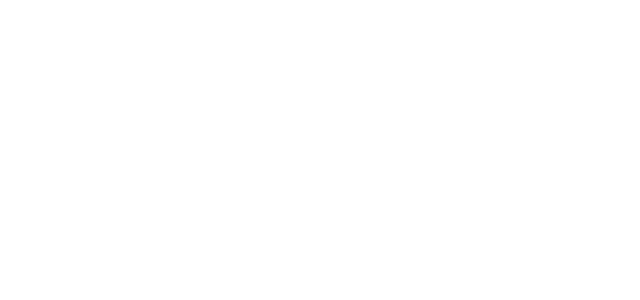
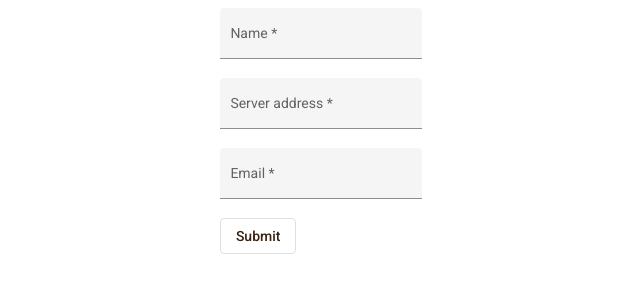
Before and after one commit to lazarevicivana/doctor-portal-fe, an Angular app: page /bloodBank/add in a window 1280 px wide. Before the commit this address led to /. Shown: the top 300 px of the page, without its empty margins (319-959 px from the left). Built offline with nearby package versions, Linux system fonts and the light colour scheme.

Commit message:
Implemented blood bank registration

```diff
--- /dev/null
+++ b/src/app/modules/hospital/bloodbank-registration/bloodbank-registration.component.css
@@ -0,0 +1,13 @@
+.mat-stroked-button {
+    color: #382110;
+}
+
+div {
+    width: 40%;
+    margin: auto;
+}
+
+mat-form-field {
+    width: 100%;
+    margin: auto;
+}
--- /dev/null
+++ b/src/app/modules/hospital/bloodbank-registration/bloodbank-registration.component.html
@@ -0,0 +1,19 @@
+<div class="container">
+    <div>
+        <mat-form-field appearance="fill">
+            <mat-label>Name</mat-label>
+            <input matInput [(ngModel)]="bloodBank.name" required>
+        </mat-form-field><br>
+        <mat-form-field appearance="fill">
+            <mat-label>Server address</mat-label>
+            <input matInput [(ngModel)]="bloodBank.serverAddress" required>
+        </mat-form-field><br>
+        <mat-form-field appearance="fill">
+            <mat-label>Email</mat-label>
+            <input type="email" name="email" matInput [(ngModel)]="bloodBank.email" required>
+        </mat-form-field><br>
+        <button mat-stroked-button (click)="createBloodBank()" required>
+            Submit
+        </button>
+    </div>
+</div>
--- /dev/null
+++ b/src/app/modules/hospital/bloodbank-registration/bloodbank-registration.component.ts
@@ -0,0 +1,29 @@
+import { Component } from '@angular/core';
+import { Router } from '@angular/router';
+import { BloodBank } from '../model/bloodBank.model';
+import { BloodBankService } from '../services/blood-bank.service';
+
+@Component({
+  selector: 'app-bloodbank-registration',
+  templateUrl: './bloodbank-registration.component.html',
+  styleUrls: ['./bloodbank-registration.component.css']
+})
+export class BloodbankRegistrationComponent{
+
+  public bloodBank: BloodBank = new BloodBank();
+
+  constructor(private bloodBankService: BloodBankService, private router: Router) { }
+
+  public createBloodBank() {
+    if (!this.isValidInput()) return;
+    this.bloodBankService.createBloodBank(this.bloodBank).subscribe(res => {
+      console.log("Success!")
+    });
+  }
+
+  private isValidInput(): boolean {
+    return this.bloodBank?.name != '' && this.bloodBank?.serverAddress != '' && this.bloodBank?.email != '';
+  }
+
+
+}
--- a/src/app/modules/hospital/hospital.module.ts
+++ b/src/app/modules/hospital/hospital.module.ts
@@ -7,12 +7,14 @@
 import { RoomDetailComponent } from "./room-detail/room-detail.component";
 import { RoomsComponent } from "./rooms/rooms.component";
 import { UpdateRoomComponent } from "./update-room/update-room.component";
+import { BloodbankRegistrationComponent } from './bloodbank-registration/bloodbank-registration.component';
 
 const routes: Routes = [
   { path: 'rooms', component: RoomsComponent },
   { path: 'rooms/add', component: CreateRoomComponent },
   { path: 'rooms/:id', component: RoomDetailComponent },
   { path: 'rooms/:id/update', component: UpdateRoomComponent },
+  { path: 'bloodBank/add', component: BloodbankRegistrationComponent}
 ];
 
 @NgModule({
@@ -20,7 +22,8 @@
     RoomsComponent,
     RoomDetailComponent,
     CreateRoomComponent,
-    UpdateRoomComponent
+    UpdateRoomComponent,
+    BloodbankRegistrationComponent
   ],
   imports: [
     CommonModule,
--- /dev/null
+++ b/src/app/modules/hospital/model/bloodBank.model.ts
@@ -0,0 +1,15 @@
+export class BloodBank {
+    id: number = 0;
+    name: string = '';
+    serverAddress: string = '';
+    email: string = '';
+
+    public constructor(obj?: any) {
+        if (obj) {
+            this.id = obj.id;
+            this.name = obj.name;
+            this.serverAddress = obj.serverAddress;
+            this.email = obj.email;
+        }
+    }
+}
--- /dev/null
+++ b/src/app/modules/hospital/services/blood-bank.service.ts
@@ -0,0 +1,19 @@
+import { HttpClient, HttpHeaders } from '@angular/common/http';
+import { Injectable } from '@angular/core';
+import { Observable } from 'rxjs';
+import { BloodBank } from '../model/bloodBank.model';
+
+@Injectable({
+  providedIn: 'root'
+})
+export class BloodBankService {
+
+  apiHost: string = 'http://localhost:45488/';
+  headers: HttpHeaders = new HttpHeaders({ 'Content-Type': 'application/json' });
+
+  constructor(private http: HttpClient) { }
+
+  createBloodBank(bloodBank: any): Observable<any> {
+    return this.http.post<any>(this.apiHost + 'api/bloodBank', bloodBank, {headers: this.headers});
+  }
+}
--- a/tsconfig.json
+++ b/tsconfig.json
@@ -3,7 +3,8 @@
   "compileOnSave": false,
   "compilerOptions": {
     "baseUrl": "./",
-    "outDir": "./dist/out-tsc",
+    "outDir": "./dist",
+    "rootDir": "./src" ,
     "forceConsistentCasingInFileNames": true,
     "strict": true,
     "noImplicitOverride": true,
```
Also changed, not shown: 2 other files (tests, documents, lock files or other folders).
